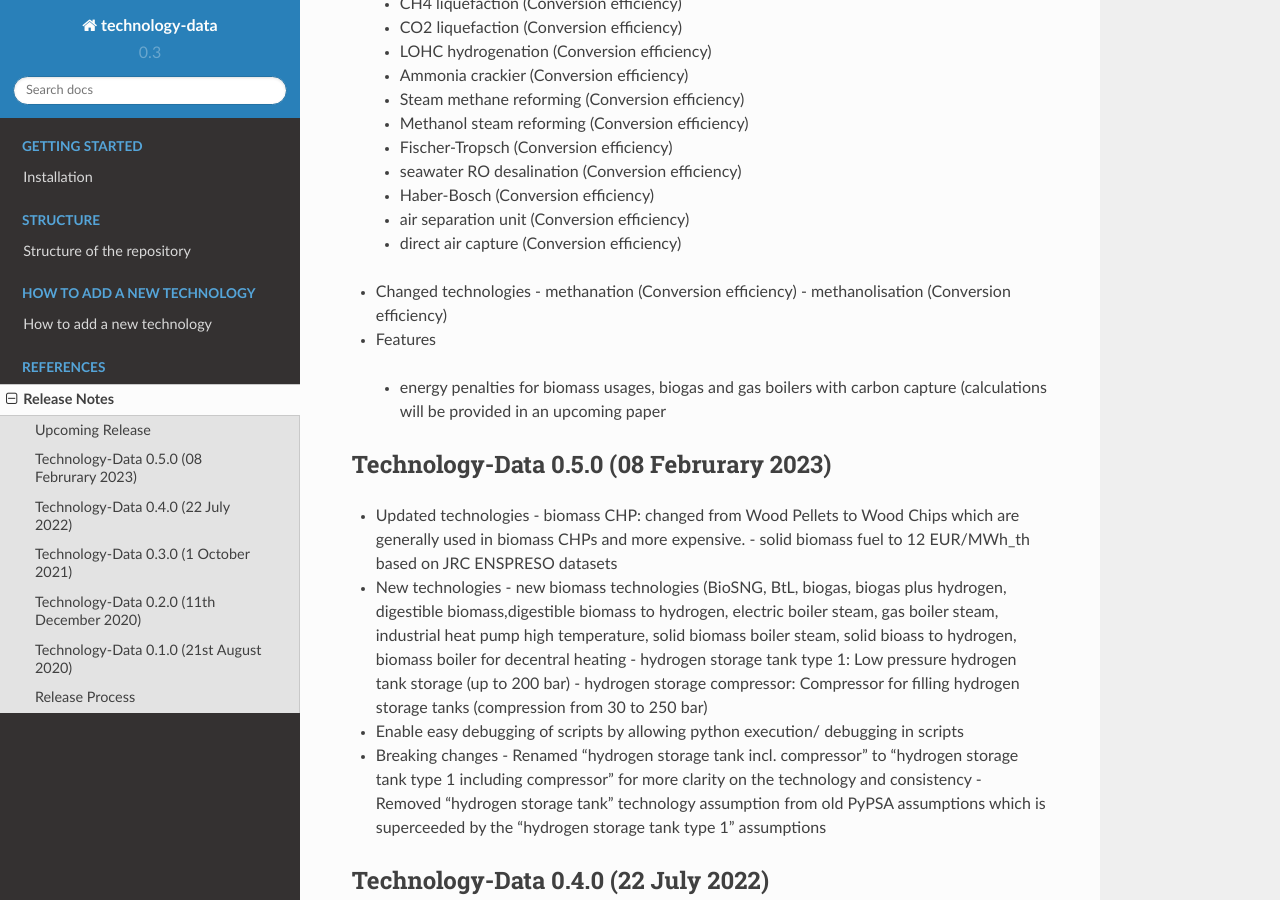
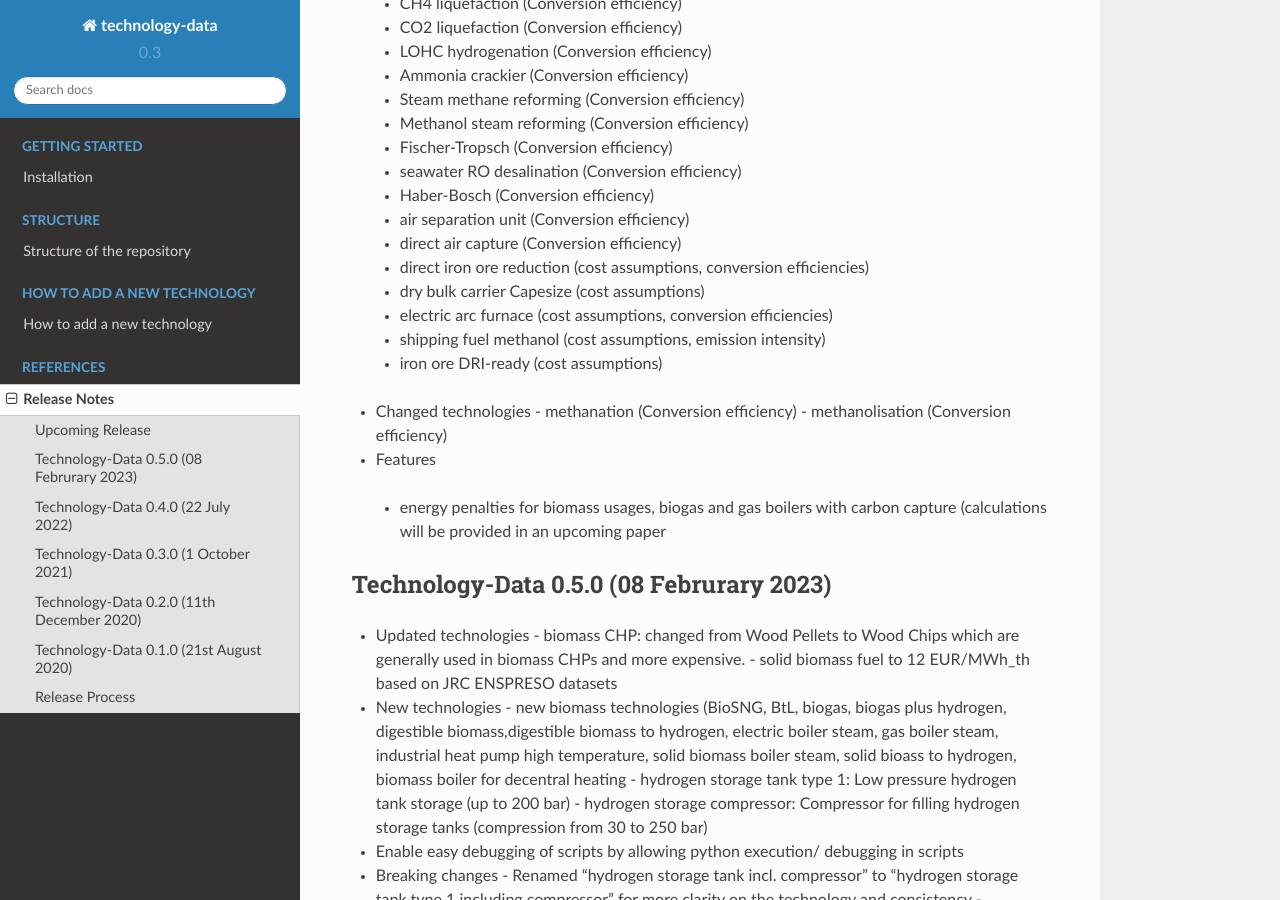
Before and after one commit to PyPSA/technology-data, a Sphinx documentation site: the page built from docs/release_notes.rst, in a window 1280 px wide and 900 px high, scrolled down 584 px. Built offline with Sphinx 7.4.7 and the Read the Docs theme 2.0.0, drawn with Linux system fonts in a browser that asks for light colours.

Commit message:
Add iron ore and steel shipping related technologies.

```diff
--- a/docs/release_notes.rst
+++ b/docs/release_notes.rst
@@ -30,6 +30,11 @@ pelletizing cost for pellets from solid biomass residues)
   - Haber-Bosch (Conversion efficiency)
   - air separation unit (Conversion efficiency)
   - direct air capture (Conversion efficiency)
+  - direct iron ore reduction (cost assumptions, conversion efficiencies)
+  - dry bulk carrier Capesize (cost assumptions)
+  - electric arc furnace (cost assumptions, conversion efficiencies)
+  - shipping fuel methanol (cost assumptions, emission intensity)
+  - iron ore DRI-ready (cost assumptions)
 
 * Changed technologies
   - methanation (Conversion efficiency)
```
Also changed, not shown: 8 other files.
